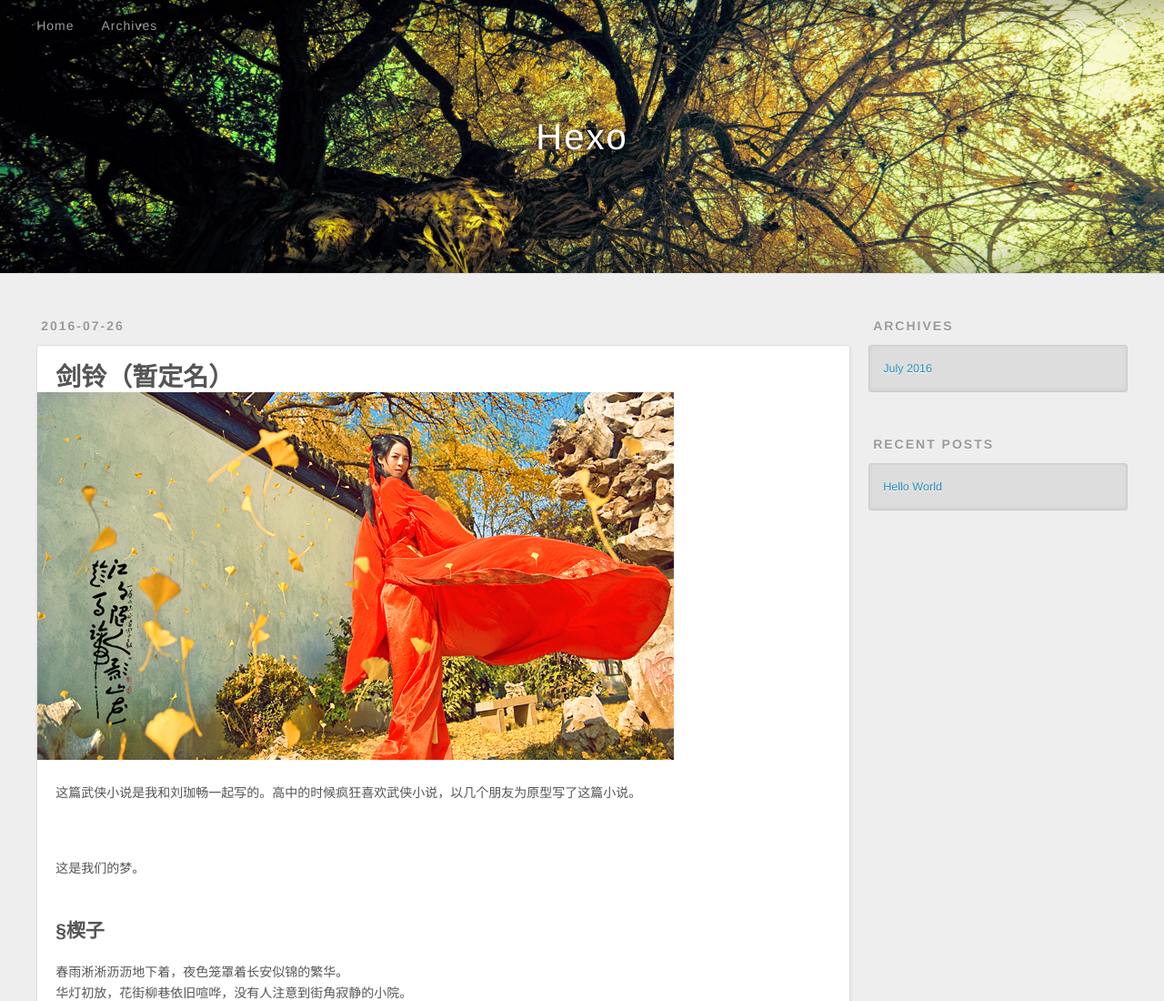
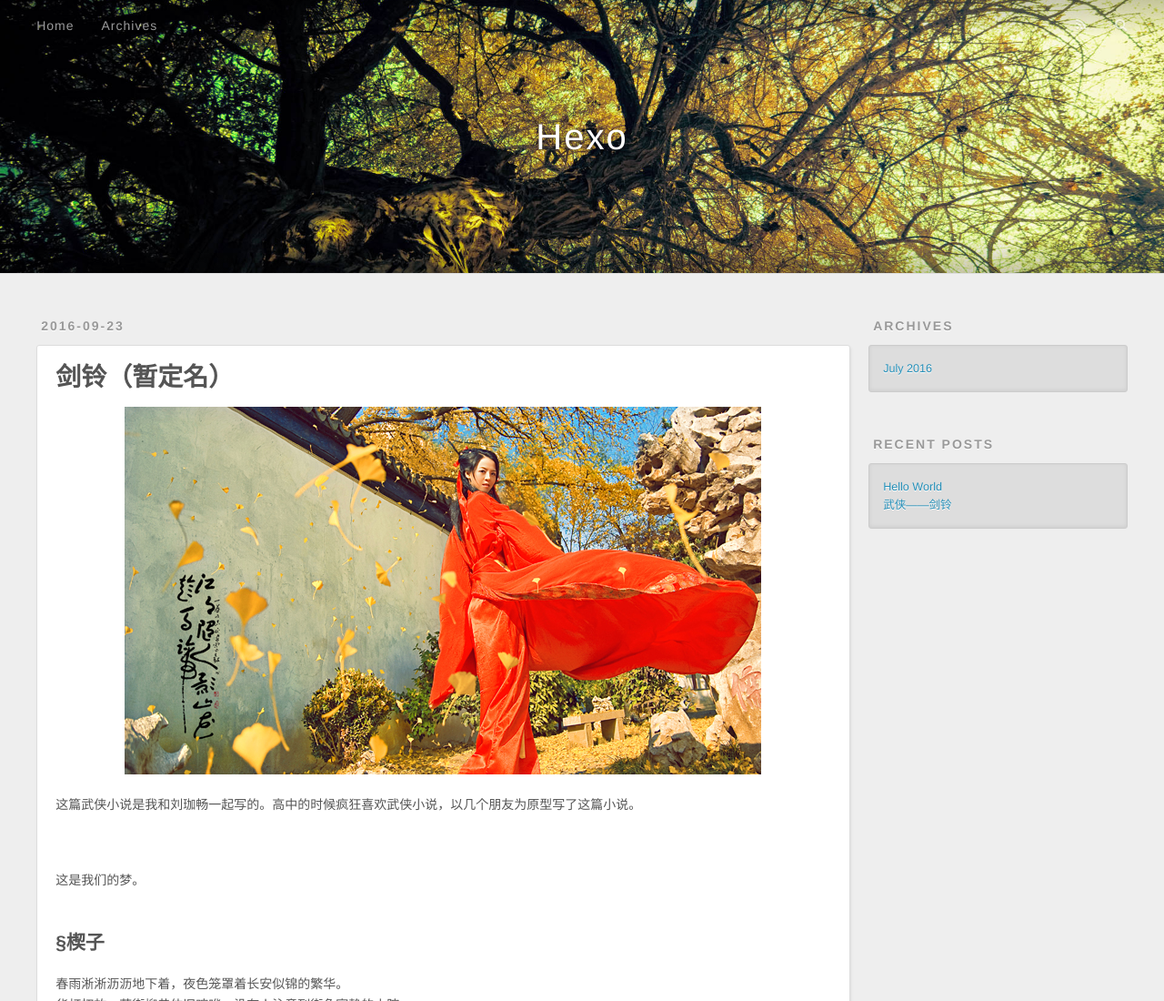
Before and after one commit to codehoney/codehoney.github.io, a plain HTML site: page 2016/09/23.html in a window 1280 px wide. Shown: the top 1100 px of the page at 91% size. Drawn offline with nearby package versions, Linux system fonts and the light colour scheme.

Commit message:
布局武侠

```diff
--- a/2016/09/23.html
+++ b/2016/09/23.html
@@ -68,7 +68,7 @@ Quick">
             <section id="main"><article id="post-hello-world" class="article article-type-post" itemscope itemprop="blogPost">
                 <div class="article-meta">
                     <a href="/2016/07/26/hello-world/" class="article-date">
-                        <time datetime="2016-07-26T08:55:14.366Z" itemprop="datePublished">2016-07-26</time>
+                        <time datetime="2016-07-26T08:55:14.366Z" itemprop="datePublished">2016-09-23</time>
                     </a>
 
                 </div>
@@ -83,8 +83,8 @@ Quick">
                         </h1>
 
                     </header>
-
-                    <img src="/css/images/woman.jpg" alt="红衣女刀客图片"/>
+                    <br/>
+                    <img src="/css/images/woman.jpg" alt="红衣女刀客图片" style="margin:0 auto;display:block;"/>
 
                     <div class="article-entry" itemprop="articleBody">
 
@@ -115,7 +115,7 @@ Quick">
                             这般妖娆的装束，换作是极金贵的脸，只怕也得穿金戴银才压得住，未料她只是素颜，琼花摇曳那眩目的容颜震住了在场所有的人。<br/>
                             她，如一块美玉，妖娆的装束只是更衬得她的光芒冷冽似雪。万籁惧静，流水曳波，只剩她如水如冰，如玉的眼神，凝眸处望穿了红尘里渐改的朱颜。<br/>
                             墙角处，锦衣公子放下了手中的折扇，看得痴了，纵看过万种风情，竟不及这一代芳华！在场宾客全都噤声，眼神迷离。那紫衣一颦一笑，便迷倒众生。锦衣公子回过神，唤过一名侍女，出手就是一锭银子，说：“交会你们妈妈，我要买那位紫衣小姐的场。”侍女吞吐半刻，把银子收入怀中，道：“官人，那位紫衣名为白芍，是咱们寻芳阁的顶梁柱，是不接客的，只是每年仅一次秀秀才艺，您若寻开心，阁里的姑娘多得是，要不我……”锦衣公子抬手，把手中的折扇扔给了她，起身离去，“你以我是白手？这里的规矩我还不知道？交给你们妈妈，定下了，再到祥来客栈找我。” </p>
-                    <br/>
+
                         <p>那侍女拿着折扇左右端详，只闻到一股淡淡的墨香，十分醉人，竟不知一下碰到老鸨，侍女大惊失色，折扇脱手落下。“哎哟，我说风信儿，那么慌慌张张，迷情失色的，是又看上哪位官人了？”老鸨整了整衣衫，瞥到地上的折扇，“哟，看来我寻芳阁真是万代不灭呀，连一小丫鬟也那么有本事。”那名叫风信儿的侍女哆嗦着不出声，老鸨张开扇子，一下子拉下脸来，责声问到：“这是谁给你的？”风信儿支吾着说：“是位清秀的锦衣公子……他想买白芍姐姐的场，叫我把这交与你，说定下里就去祥来客栈找他……”老鸨听完，收起扇子，折身入一闺房。<br/>
                             房里的檀木矮桌上放着一把古韵琵琶，旁边缦立着一白衣女子，女子没回过身，便说：“姑洗，风信儿还是个孩子，别对她那样。”老鸨答道：“姐姐，我自有分寸，那孩子得好好教，不能让她真落下去，毕竟那是您看上的人。对了，姐姐，你看这折扇。”白衣女子回过身，原来就是那叫白芍的紫衣，白芍接过扇子，闻到那香气，展开看了许久，美丽的脸上也有几分吃惊之色。“这是……廊山派的独门香气，这折扇是谁的？”姑洗答到：“说是一清秀的锦衣公子，想买你的场。”白芍顿了顿，浅笑道：“原来是风二公子风忆寒到了，他说要买我的场，那就优先给他个人情！”</p>
                     </div>
@@ -198,6 +198,9 @@ Quick">
                             <li>
                                 <a href="/2016/07/26/hello-world/">Hello World</a>
                             </li>
+                            <li>
+                                <a href="/2016/09/23.html">武侠——剑铃</a>
+                            </li>
 
                         </ul>
                     </div>
```
